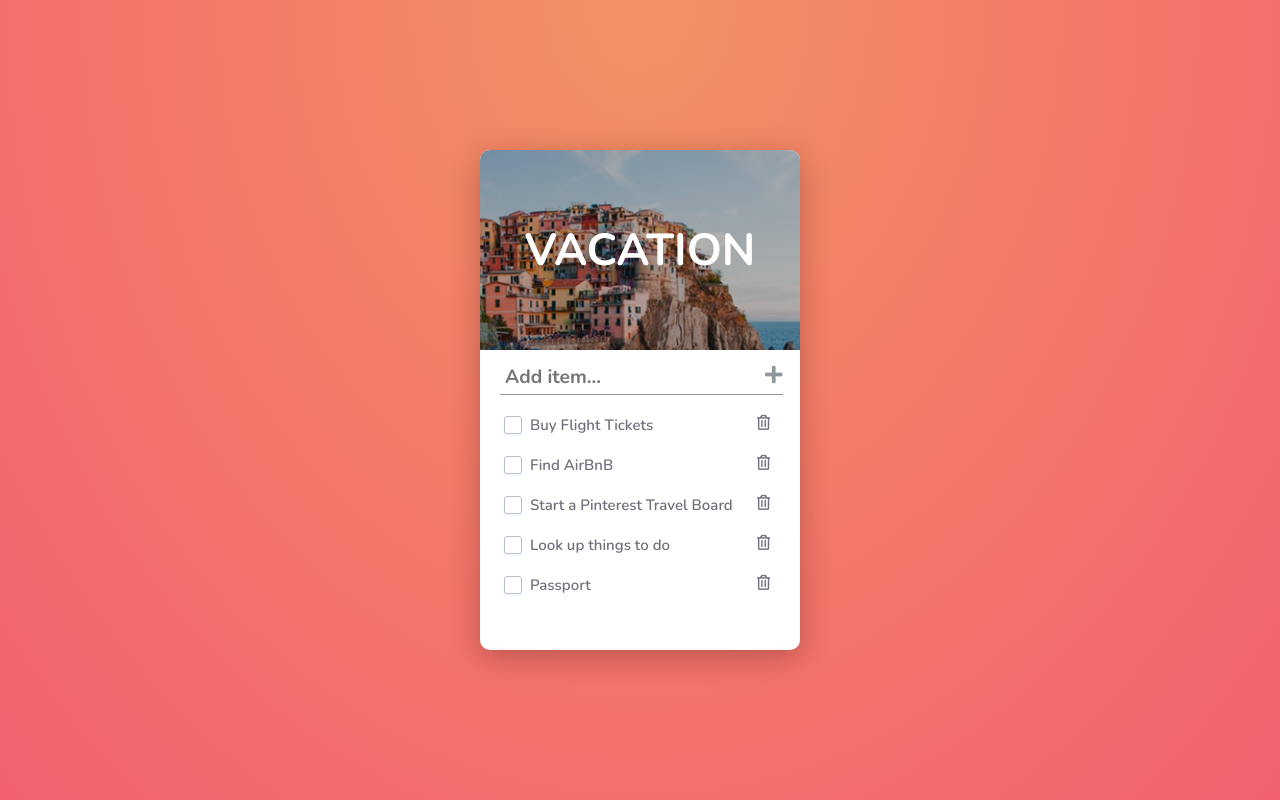
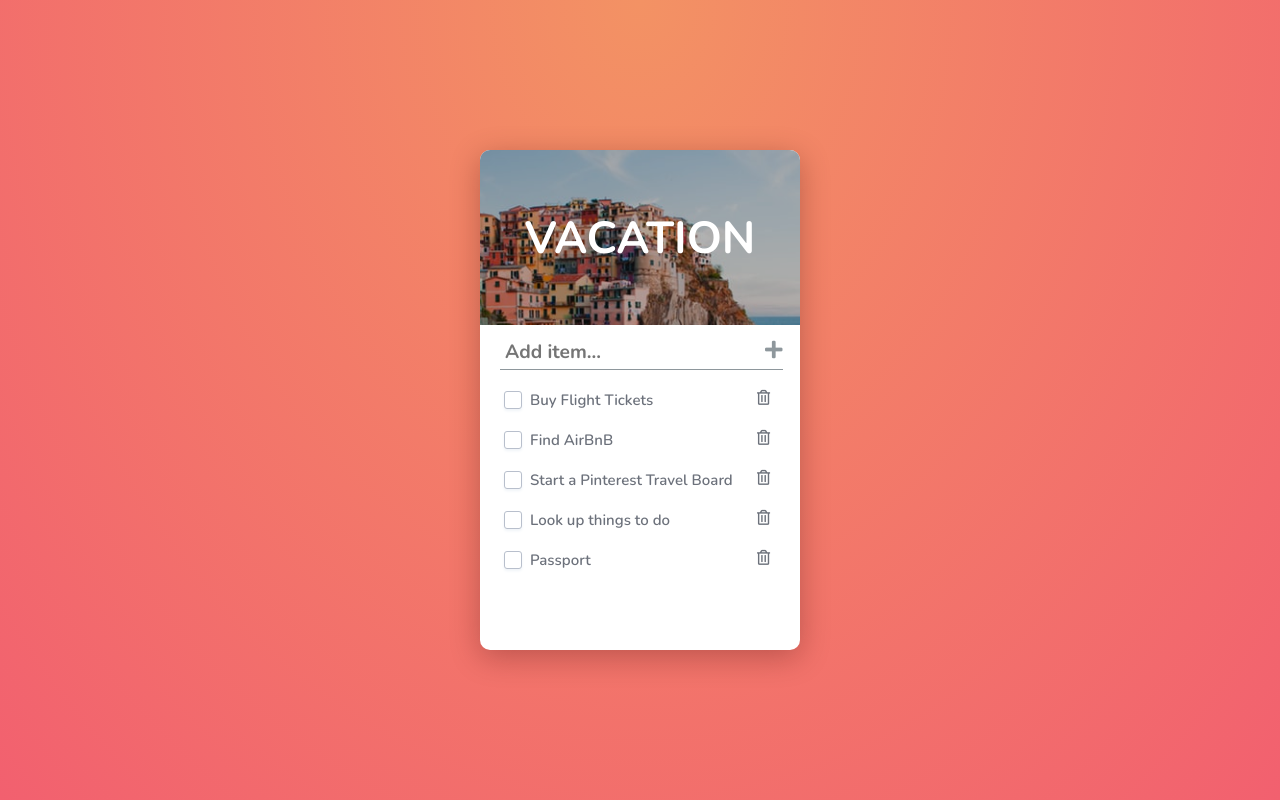
Before and after one commit to tjgillweb/Vacation-Todo-App, a plain HTML site: page index.html in a window 1280 px wide. Drawn offline with nearby package versions, Linux system fonts and the light colour scheme.

Commit message:
Update height CSS

```diff
--- a/css/styles.css
+++ b/css/styles.css
@@ -42,7 +42,7 @@ textarea {
 /** Header Image **/
 .cover-img .cover-inner {
   background: url("../images/background.jpg");
-  height: 200px;
+  height: 175px;
   background-size: cover;
   background-position: 10% 20%;
   border-top-left-radius: 10px;
@@ -109,7 +109,7 @@ textarea {
     margin-left: 0;
     padding: 0;
     list-style: none;
-    height: 270px;
+    height: 220px;
     overflow: auto; }
   .content li {
     -webkit-user-select: none;
--- a/scss/main.scss
+++ b/scss/main.scss
@@ -44,7 +44,7 @@ textarea {
 
   .cover-inner {
     background: url('../images/background.jpg');
-    height: 200px;
+    height: 175px;
     background-size: cover;
     background-position: 10% 20%;
     border-top-left-radius: 10px;
@@ -122,7 +122,7 @@ textarea {
     margin-left: 0;
     padding: 0;
     list-style: none;
-    height: 270px;
+    height: 220px;
     overflow: auto;
   }
 
```
